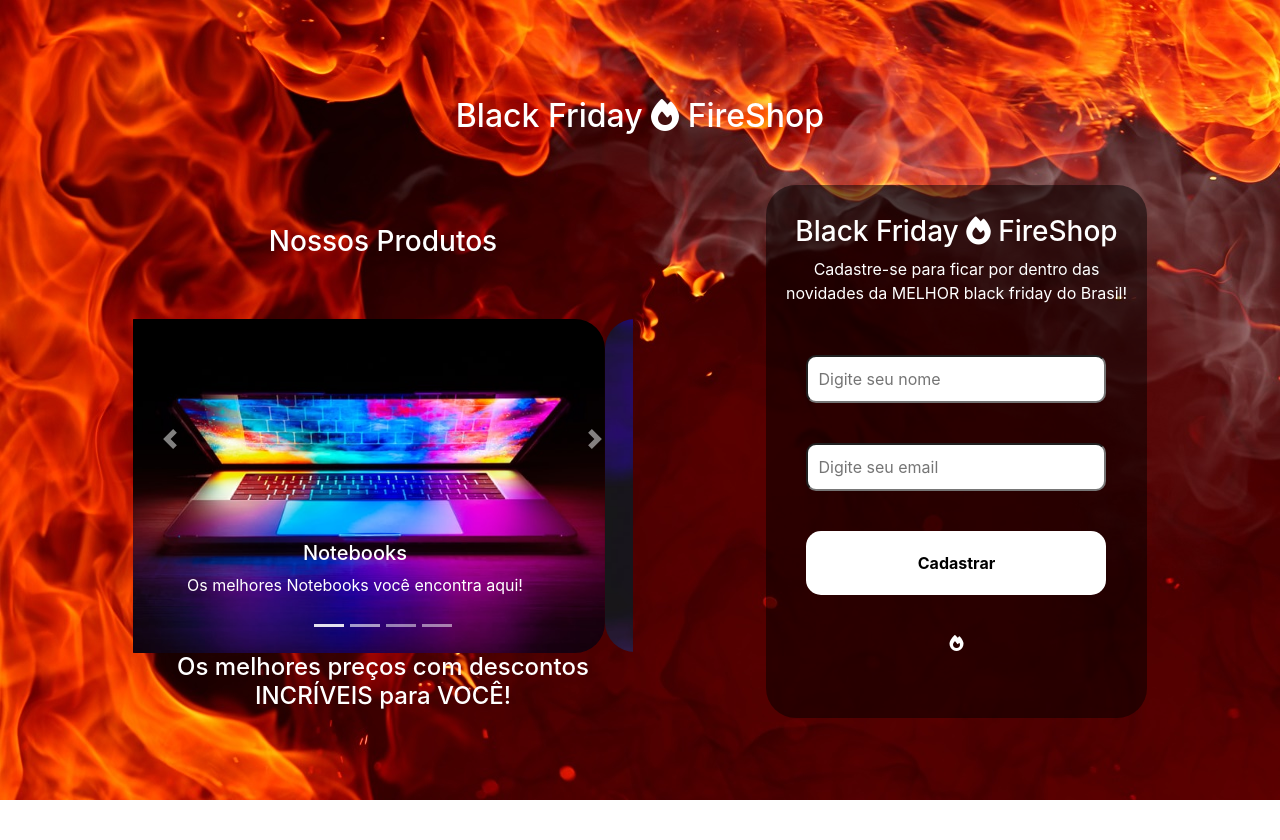
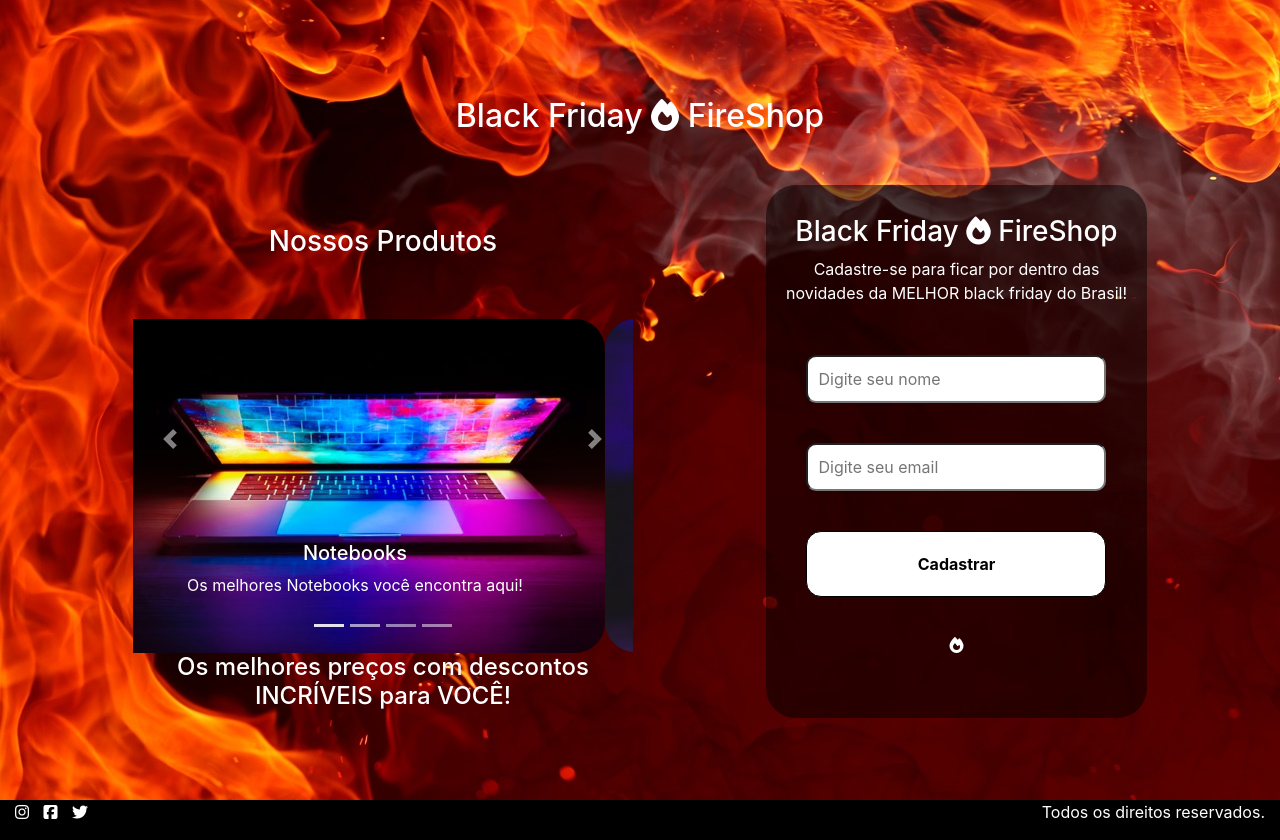
Before and after one commit to PabloSantos85/Desafio-1--HC, a plain HTML site: page index.html in a window 1280 px wide. Before the commit the page ends 800 px from the top, so only its background shows below. Drawn offline with nearby package versions, Linux system fonts and the light colour scheme.

Commit message:
Inclusão de footer com links e copyright.

```diff
--- a/index.html
+++ b/index.html
@@ -113,6 +113,15 @@
 
     </section>
 
+    <footer class="sMedia container-fluid">
+        <div class="links">
+            <a href="#" target="_blank"><i class="fab fa-instagram"></i></a>
+            <a href="#" target="_blank"><i class="fab fa-facebook-square"></i></a>
+            <a href="#" target="_blank"><i class="fab fa-twitter"></i></a>
+        </div>
+        <div class="copyRight"><p>Todos os direitos reservados.</p></div>
+    </footer>
+
 
     <script src="main.js"></script>
     <script src="https://code.jquery.com/jquery-3.5.1.slim.min.js" integrity="sha384-DfXdz2htPH0lsSSs5nCTpuj/zy4C+OGpamoFVy38MVBnE+IbbVYUew+OrCXaRkfj" crossorigin="anonymous"></script>
--- a/style.css
+++ b/style.css
@@ -85,8 +85,26 @@ form input{
     padding: 20px;
     border-radius: 15px;
     background-color: white;
-    border: none;
+    border: 1px solid black;
     font-weight: bold;
+}
+
+.submit:hover{
+    background-color: black;
+    color: white;
+    border: solid white 1px;
+}
+
+.sMedia{
+    background-color: black;
+    display: flex;
+    justify-content: space-between;
+    color: white;
+}
+
+.fab{
+    margin-right: 10px;
+    color: white;
 }
 
 /* -- Responsividade -----------------------------------------------------------------------------------------------*/
@@ -132,8 +150,4 @@ form input{
         text-align: center;
     }
 
-    .carousel-caption{
-        width: 50px;
-    }
-
 }
```
